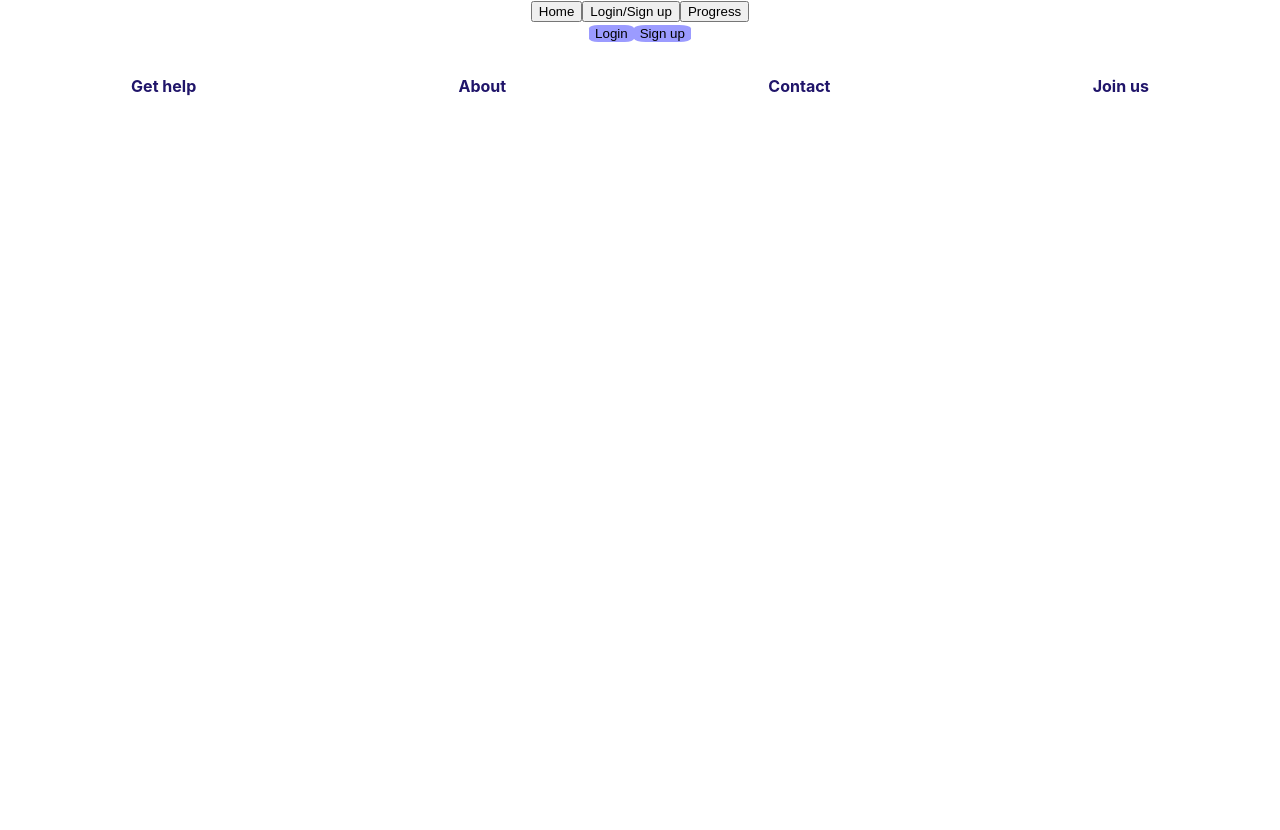
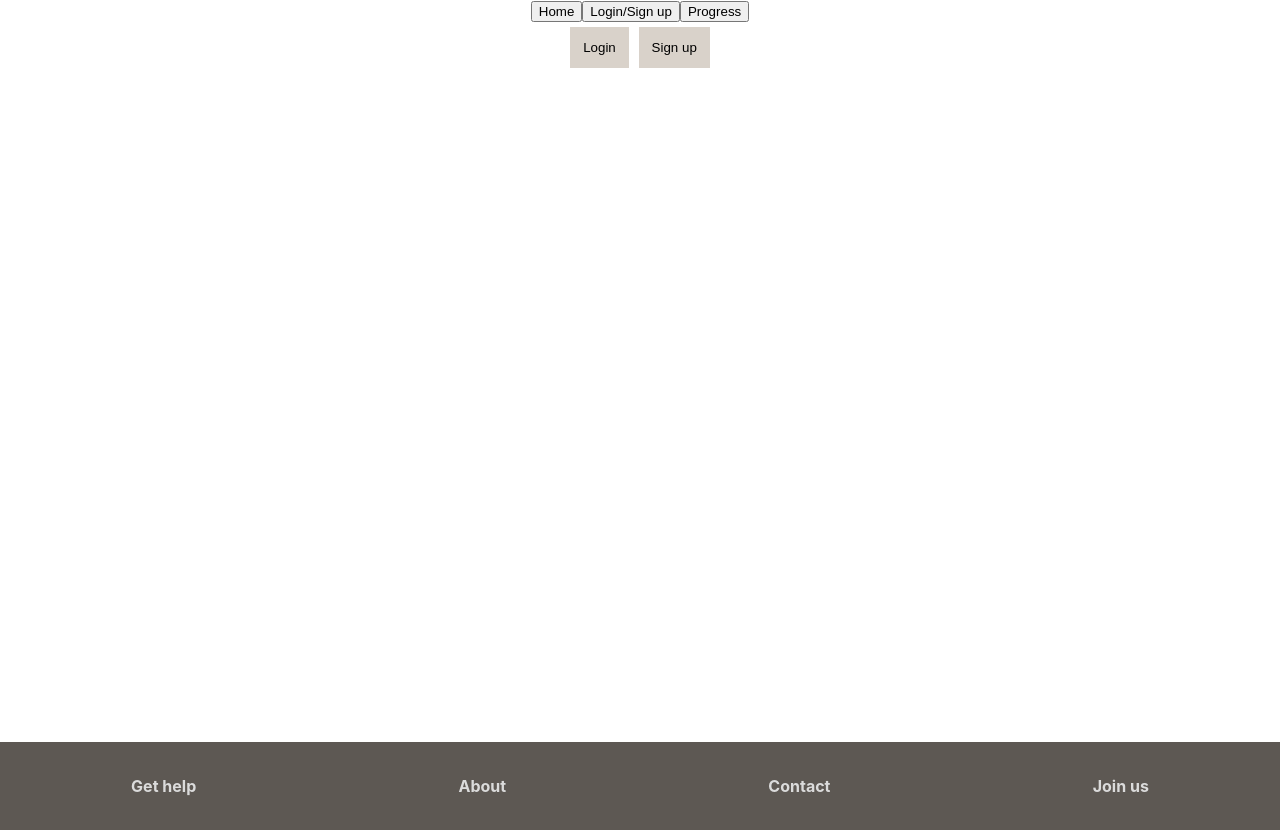
Before and after one commit to OrrFarber/Group-Project, a React (Create React App) app: page / in a window 1280 px wide. Before the commit the page ends 800 px from the top, so only its background shows below. Built offline with nearby package versions, Linux system fonts and the light colour scheme; no server answers.

Commit message:
fit params

```diff
--- a/src/App.css
+++ b/src/App.css
@@ -39,6 +39,7 @@
   }
 }
 
-.NavBar button{
- font-size: 3vw;
+.NavBar {
+background-color: #282c34;
+
 }
--- a/src/pages/FitParameters.jsx
+++ b/src/pages/FitParameters.jsx
@@ -1,3 +1,5 @@
+
+
 export default function FitParameters() {
   return (
     <div className="fit-params">
--- a/src/pages/Home.css
+++ b/src/pages/Home.css
@@ -1,16 +1,22 @@
+.top {
+    width: 100vw;
+    height: 90vh;
+}
+
 .top button{
     border: none;
-    border-radius: 20%;
-    background-color: rgba(0, 0, 255, 0.394);
-
+    background-color: rgba(159, 140, 120, 0.394);
+    padding: 1vw;
+    margin: 0.4vw;
 }
 
 .bottom {
   display: flex;
   align-content: flex-end;
   justify-content: space-around;
-  color: rgb(32, 21, 106);
+  color: rgb(219, 219, 219);
   margin-bottom: 0;
+  background-color: rgb(93, 88, 83);
 }
 
 .bottom h4 {
```
